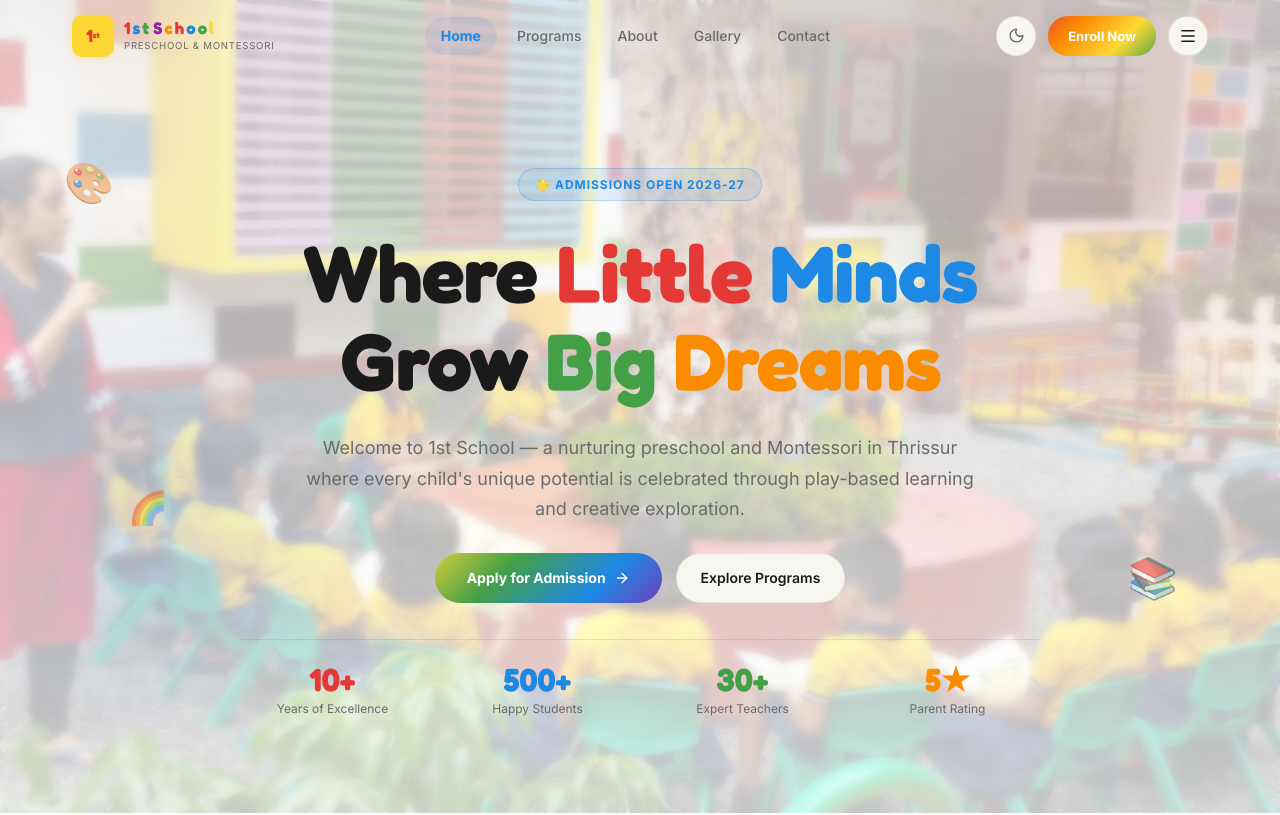
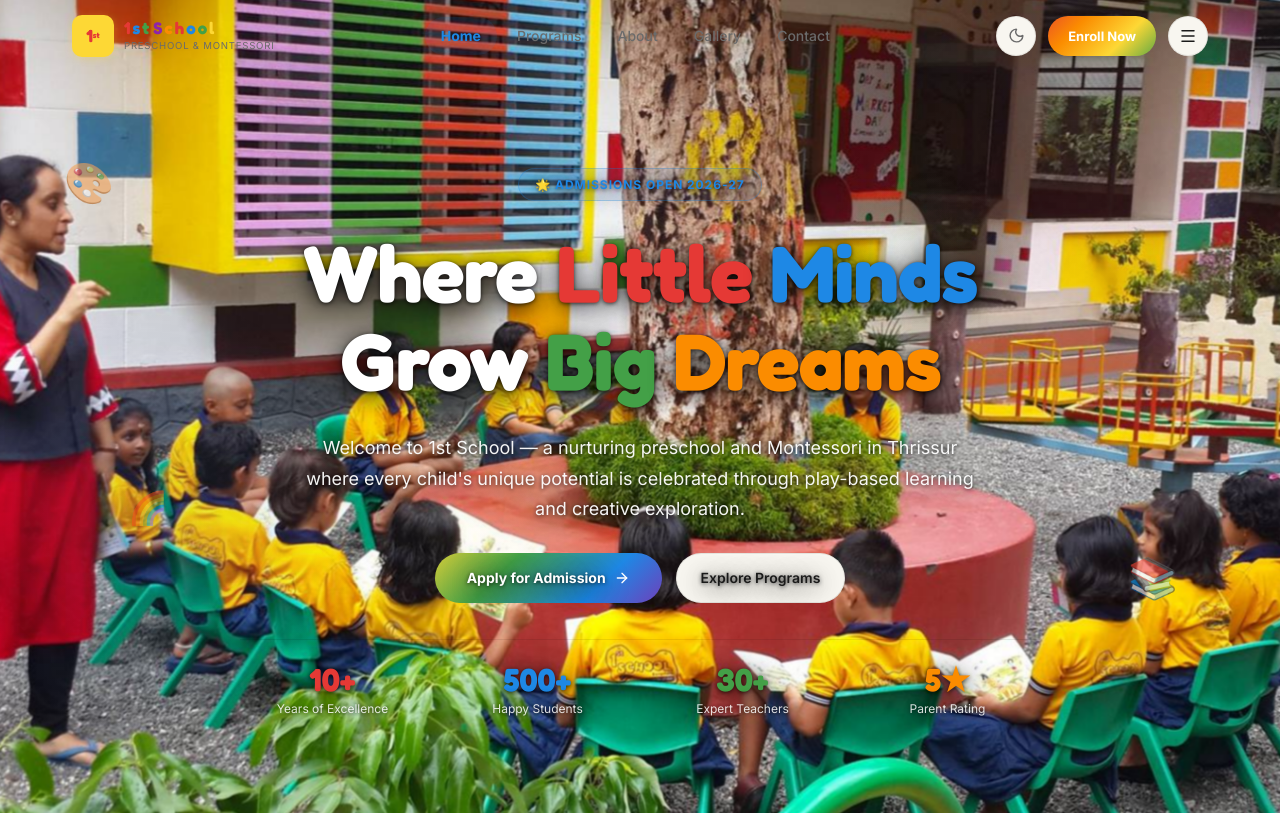
Before and after one commit to 1stschoolthrissur123-jpg/1stschool, a Next.js app: page / in a window 1280 px wide. Shown: the top 815 px of the page. Built offline with nearby package versions, Linux system fonts and the light colour scheme.

Commit message:
style: remove blur overlays and implement high-contrast shadowed text for crisp parallax rendering

```diff
--- a/src/app/components/PageBackground.tsx
+++ b/src/app/components/PageBackground.tsx
@@ -11,7 +11,6 @@ interface PageBackgroundProps {
 
 export default function PageBackground({
     slot,
-    lightGradient = `linear-gradient(to bottom, rgba(255,255,255,0.92) 0%, rgba(255,255,255,0.85) 40%, rgba(255,255,255,0.95) 100%)`
 }: PageBackgroundProps) {
     const [bgImg, setBgImg] = useState<string | null>(null);
     const [mouseX, setMouseX] = useState(0);
@@ -22,7 +21,6 @@ export default function PageBackground({
     // Parallax: image moves up as user scrolls down — creates depth
     const imgY = useTransform(scrollY, [0, 600], ['0%', '18%']);
     const imgScale = useTransform(scrollY, [0, 600], [1.08, 1.18]);
-    const overlayOpacity = useTransform(scrollY, [0, 400], [0.8, 0.95]); // Increased for text readability
 
     useEffect(() => {
         fetch('/api/gallery', { cache: 'no-store' })
@@ -96,20 +94,6 @@ export default function PageBackground({
                 />
             </motion.div>
 
-            {/* Gradient overlay for text readability — stays fixed */}
-            <motion.div
-                style={{
-                    position: 'absolute',
-                    inset: 0,
-                    opacity: overlayOpacity,
-                    background: lightGradient,
-                    backdropFilter: 'blur(5px)',
-                    WebkitBackdropFilter: 'blur(5px)',
-                }}
-            />
-
-            {/* Dark mode overlay */}
-            <div className="hero-dark-overlay" style={{ position: 'absolute', inset: 0 }} />
         </div>
     );
 }
--- a/src/app/globals.css
+++ b/src/app/globals.css
@@ -189,9 +189,17 @@ ol {
   border: 1px solid rgba(255, 255, 255, 0.1);
 }
 
-/* ─── Hero Dark-mode Overlay ────────────────────────── */
-.dark .hero-dark-overlay {
-  background: rgba(0, 0, 0, 0.35);
+/* ─── Hero Text Styling ─────────────────────────────── */
+.hero-text-shadow {
+  text-shadow: 0 4px 24px rgba(0, 0, 0, 0.9), 0 1px 4px rgba(0, 0, 0, 0.7);
+}
+
+.hero-text-white {
+  color: #FFFFFF;
+}
+
+.hero-text-white * {
+  color: inherit;
 }
 
 /* ─── 3D perspective wrapper ────────────────────────── */
--- a/src/app/page.tsx
+++ b/src/app/page.tsx
@@ -61,7 +61,7 @@ export default function HomePage() {
         <div className="container section" style={{ position: 'relative', zIndex: 1, width: '100%' }}>
           <div style={{ display: 'grid', gridTemplateColumns: '1fr', gap: 'clamp(2rem,5vw,4rem)', alignItems: 'center' }}>
             {/* Content */}
-            <motion.div initial="hidden" animate="show" variants={stagger} style={{ display: 'flex', flexDirection: 'column', gap: 'clamp(1.25rem,2.5vw,1.75rem)', textAlign: 'center', maxWidth: '800px', margin: '0 auto' }}>
+            <motion.div initial="hidden" animate="show" variants={stagger} className="hero-text-shadow" style={{ display: 'flex', flexDirection: 'column', gap: 'clamp(1.25rem,2.5vw,1.75rem)', textAlign: 'center', maxWidth: '800px', margin: '0 auto', color: 'white' }}>
               {/* Badge */}
               <motion.div variants={fadeUp}>
                 <span style={{
@@ -90,7 +90,7 @@ export default function HomePage() {
               </motion.h1>
 
               {/* Desc */}
-              <motion.p variants={fadeUp} style={{ fontSize: 'var(--text-lg)', color: 'var(--text-muted)', lineHeight: 1.7, maxWidth: '60ch', margin: '0 auto' }}>
+              <motion.p variants={fadeUp} style={{ fontSize: 'var(--text-lg)', color: 'rgba(255,255,255,0.95)', lineHeight: 1.7, maxWidth: '60ch', margin: '0 auto' }}>
                 Welcome to 1st School — a nurturing preschool and Montessori in Thrissur where every child's unique potential is celebrated through play-based learning and creative exploration.
               </motion.p>
 
@@ -112,7 +112,7 @@ export default function HomePage() {
                 {STATS.map(s => (
                   <div key={s.label}>
                     <div style={{ fontFamily: 'var(--font-display)', fontWeight: 700, fontSize: 'clamp(1.375rem, 2.5vw, 2rem)', color: s.color, lineHeight: 1 }}>{s.num}</div>
-                    <div style={{ fontSize: 'var(--text-xs)', color: 'var(--text-muted)', marginTop: '0.3rem', lineHeight: 1.3 }}>{s.label}</div>
+                    <div style={{ fontSize: 'var(--text-xs)', color: 'rgba(255,255,255,0.85)', marginTop: '0.3rem', lineHeight: 1.3 }}>{s.label}</div>
                   </div>
                 ))}
               </motion.div>
@@ -127,10 +127,11 @@ export default function HomePage() {
           style={{ position: 'absolute', bottom: '25%', right: '8%', fontSize: '2.5rem', opacity: 0.6 }}>📚</motion.div>
         <motion.div animate={{ y: [0, -8, 0] }} transition={{ duration: 6, repeat: Infinity, ease: 'easeInOut', delay: 2 }}
           style={{ position: 'absolute', top: '60%', left: '10%', fontSize: '2rem', opacity: 0.5 }}>🌈</motion.div>
-      </section>
+      </section >
 
       {/* ═══ HIGHLIGHTS ═════════════════════════════════ */}
-      <section style={{ background: 'var(--surface)' }} className="section">
+      < section style={{ background: 'var(--surface)' }
+      } className="section" >
         <div className="container">
           <motion.div initial="hidden" whileInView="show" viewport={{ once: true, margin: '-80px' }} variants={stagger} style={{ marginBottom: 'clamp(2rem,4vw,3.5rem)', textAlign: 'center' }}>
             <motion.p variants={fadeUp} style={{ fontSize: 'var(--text-xs)', fontWeight: 700, color: 'var(--accent)', textTransform: 'uppercase', letterSpacing: '0.1em', marginBottom: '0.5rem' }}>
@@ -170,10 +171,10 @@ export default function HomePage() {
             </Link>
           </motion.div>
         </div>
-      </section>
+      </section >
 
       {/* ═══ TESTIMONIALS ═══════════════════════════════ */}
-      <section className="section">
+      < section className="section" >
         <div className="container">
           <motion.div initial="hidden" whileInView="show" viewport={{ once: true, margin: '-80px' }} variants={stagger} style={{ marginBottom: 'clamp(2rem,4vw,3.5rem)', textAlign: 'center' }}>
             <motion.p variants={fadeUp} style={{ fontSize: 'var(--text-xs)', fontWeight: 700, color: 'var(--accent)', textTransform: 'uppercase', letterSpacing: '0.1em', marginBottom: '0.5rem' }}>
@@ -207,10 +208,10 @@ export default function HomePage() {
             })}
           </motion.div>
         </div>
-      </section>
+      </section >
 
       {/* ═══ CTA BANNER ═════════════════════════════════ */}
-      <section style={{ background: 'var(--rainbow)', padding: 'clamp(3rem,6vw,5rem) 0' }}>
+      < section style={{ background: 'var(--rainbow)', padding: 'clamp(3rem,6vw,5rem) 0' }}>
         <div className="container" style={{ textAlign: 'center' }}>
           <motion.div initial={{ opacity: 0, y: 20 }} whileInView={{ opacity: 1, y: 0 }} viewport={{ once: true }}>
             <h2 style={{ fontFamily: 'var(--font-display)', fontWeight: 700, fontSize: 'clamp(1.75rem,3.5vw,2.5rem)', color: 'white', marginBottom: '1rem' }}>
@@ -229,9 +230,9 @@ export default function HomePage() {
             </Link>
           </motion.div>
         </div>
-      </section>
+      </section >
 
       <Footer />
-    </div>
+    </div >
   );
 }
--- a/src/app/programs/page.tsx
+++ b/src/app/programs/page.tsx
@@ -85,12 +85,12 @@ export default function ProgramsPage() {
             <section style={{ paddingTop: 'calc(72px + clamp(3rem,6vw,5rem))', paddingBottom: 'clamp(2rem,4vw,3rem)', position: 'relative', overflow: 'hidden' }}>
                 <PageBackground slot="programs-bg" />
                 <div className="container" style={{ position: 'relative', textAlign: 'center', zIndex: 1 }}>
-                    <motion.div initial="hidden" animate="show" variants={stagger}>
-                        <motion.p variants={fadeUp} style={{ fontSize: 'var(--text-xs)', fontWeight: 700, color: 'var(--accent)', textTransform: 'uppercase', letterSpacing: '0.1em', marginBottom: '0.5rem' }}>Our Programs</motion.p>
+                    <motion.div initial="hidden" animate="show" variants={stagger} className="hero-text-shadow hero-text-white">
+                        <motion.p variants={fadeUp} style={{ fontSize: 'var(--text-xs)', fontWeight: 700, textTransform: 'uppercase', letterSpacing: '0.1em', marginBottom: '0.5rem' }}>Our Programs</motion.p>
                         <motion.h1 variants={fadeUp} style={{ fontSize: 'var(--text-3xl)', fontFamily: 'var(--font-display)', fontWeight: 700, lineHeight: 1.1, marginBottom: '1.25rem' }}>
                             Learning Programs for Every Age
                         </motion.h1>
-                        <motion.p variants={fadeUp} style={{ fontSize: 'var(--text-lg)', color: 'var(--text-muted)', maxWidth: '600px', margin: '0 auto' }}>
+                        <motion.p variants={fadeUp} style={{ fontSize: 'var(--text-lg)', maxWidth: '600px', margin: '0 auto' }}>
                             From playgroup to UKG, we offer age-appropriate programs that nurture curiosity, creativity, and confidence in every child.
                         </motion.p>
                     </motion.div>
```
Also changed, not shown: src/app/about/page.tsx (+4 -4 lines), src/app/contact/page.tsx (+4 -18 lines).
